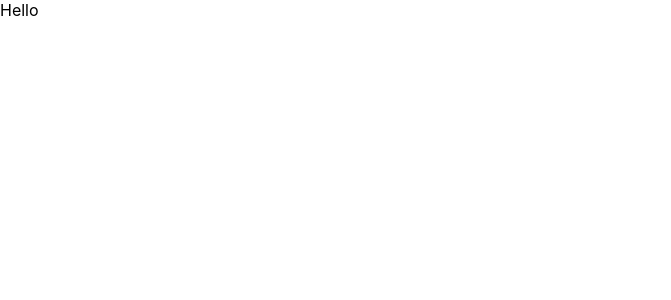
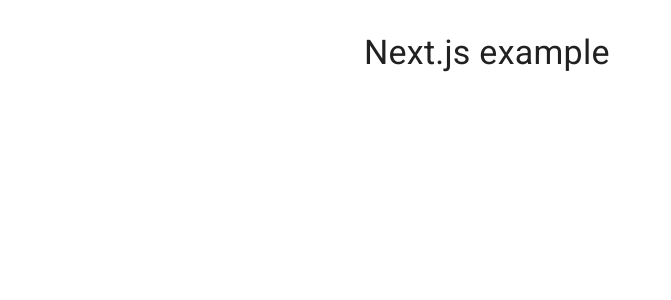
Before and after one commit to badjfas/nextjs-blog, a Next.js app: page / in a window 1280 px wide. Shown: the top 300 px of the page, without its empty margins (0-671 px from the left). Built offline with nearby package versions, Linux system fonts and the light colour scheme.

Commit message:
material-ui example

```diff
--- a/pages/_app.tsx
+++ b/pages/_app.tsx
@@ -1,7 +1,35 @@
-import '../styles/globals.css'
+import React from "react";
+import PropTypes from "prop-types";
+import Head from "next/head";
+import { ThemeProvider } from "@material-ui/core/styles";
+import CssBaseline from "@material-ui/core/CssBaseline";
+import theme from "../src/theme";
 
-function MyApp({ Component, pageProps }) {
-  return <Component {...pageProps} />
+export default function MyApp(props) {
+  const { Component, pageProps } = props;
+
+  React.useEffect(() => {
+    // Remove the server-side injected CSS.
+    const jssStyles = document.querySelector("#jss-server-side");
+    if (jssStyles) {
+      jssStyles.parentElement.removeChild(jssStyles);
+    }
+  }, []);
+
+  return (
+    <React.Fragment>
+      <Head>
+        <title>My page</title>
+        <meta
+          name="viewport"
+          content="minimum-scale=1, initial-scale=1, width=device-width"
+        />
+      </Head>
+      <ThemeProvider theme={theme}>
+        {/* CssBaseline kickstart an elegant, consistent, and simple baseline to build upon. */}
+        <CssBaseline />
+        <Component {...pageProps} />
+      </ThemeProvider>
+    </React.Fragment>
+  );
 }
-
-export default MyApp
--- /dev/null
+++ b/pages/_document.tsx
@@ -0,0 +1,70 @@
+import React from "react";
+import Document, { Html, Head, Main, NextScript } from "next/document";
+import { ServerStyleSheets } from "@material-ui/core/styles";
+
+export default class MyDocument extends Document {
+  render() {
+    return (
+      <Html lang="en">
+        <Head>
+          {/* PWA primary color */}
+          <meta name="theme-color" />
+          <link
+            rel="stylesheet"
+            href="https://fonts.googleapis.com/css?family=Roboto:300,400,500,700&display=swap"
+          />
+        </Head>
+        <body>
+          <Main />
+          <NextScript />
+        </body>
+      </Html>
+    );
+  }
+}
+
+// `getInitialProps` belongs to `_document` (instead of `_app`),
+// it's compatible with server-side generation (SSG).
+MyDocument.getInitialProps = async (ctx) => {
+  // Resolution order
+  //
+  // On the server:
+  // 1. app.getInitialProps
+  // 2. page.getInitialProps
+  // 3. document.getInitialProps
+  // 4. app.render
+  // 5. page.render
+  // 6. document.render
+  //
+  // On the server with error:
+  // 1. document.getInitialProps
+  // 2. app.render
+  // 3. page.render
+  // 4. document.render
+  //
+  // On the client
+  // 1. app.getInitialProps
+  // 2. page.getInitialProps
+  // 3. app.render
+  // 4. page.render
+
+  // Render app and page and get the context of the page with collected side effects.
+  const sheets = new ServerStyleSheets();
+  const originalRenderPage = ctx.renderPage;
+
+  ctx.renderPage = () =>
+    originalRenderPage({
+      enhanceApp: (App) => (props) => sheets.collect(<App {...props} />),
+    });
+
+  const initialProps = await Document.getInitialProps(ctx);
+
+  return {
+    ...initialProps,
+    // Styles fragment is rendered after the app and page rendering finish.
+    styles: [
+      ...React.Children.toArray(initialProps.styles),
+      sheets.getStyleElement(),
+    ],
+  };
+};
--- a/pages/index.tsx
+++ b/pages/index.tsx
@@ -1,5 +1,16 @@
-const Home = () => {
-  return <div> Hello </div>;
-};
+import React from "react";
+import Container from "@material-ui/core/Container";
+import Typography from "@material-ui/core/Typography";
+import Box from "@material-ui/core/Box";
 
-export default Home;
+export default function Index() {
+  return (
+    <Container maxWidth="sm">
+      <Box my={4}>
+        <Typography variant="h4" component="h1" gutterBottom>
+          Next.js example
+        </Typography>
+      </Box>
+    </Container>
+  );
+}
--- /dev/null
+++ b/src/theme.ts
@@ -0,0 +1,22 @@
+import { createMuiTheme } from "@material-ui/core/styles";
+import { red } from "@material-ui/core/colors";
+
+// Create a theme instance.
+const theme = createMuiTheme({
+  palette: {
+    primary: {
+      main: "#556cd6",
+    },
+    secondary: {
+      main: "#19857b",
+    },
+    error: {
+      main: red.A400,
+    },
+    background: {
+      default: "#fff",
+    },
+  },
+});
+
+export default theme;
--- a/tsconfig.json
+++ b/tsconfig.json
@@ -22,7 +22,7 @@
     "next-env.d.ts",
     "**/*.ts",
     "**/*.tsx"
-  ],
+, "pages/_document.js"  ],
   "exclude": [
     "node_modules"
   ]
```
